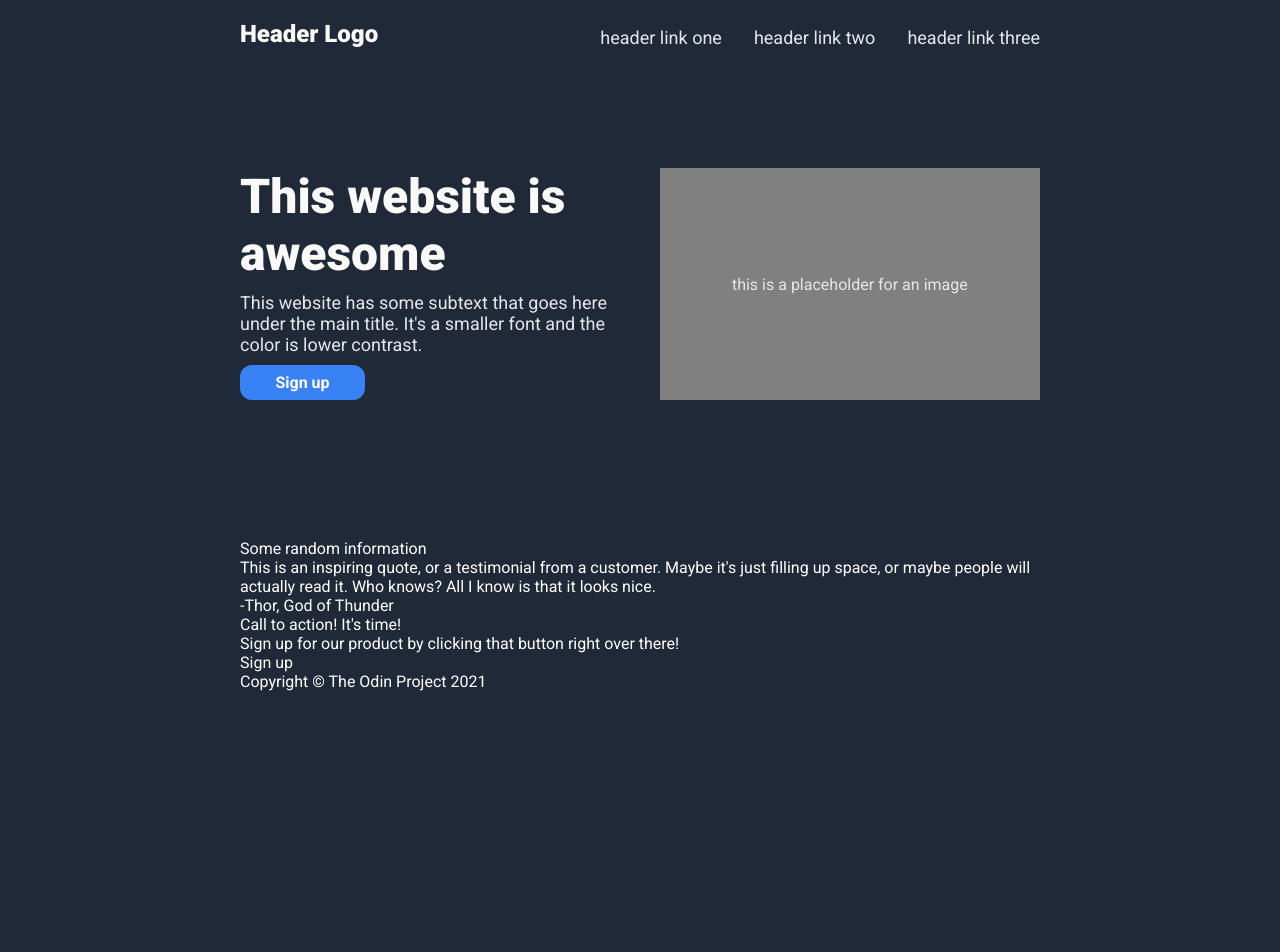
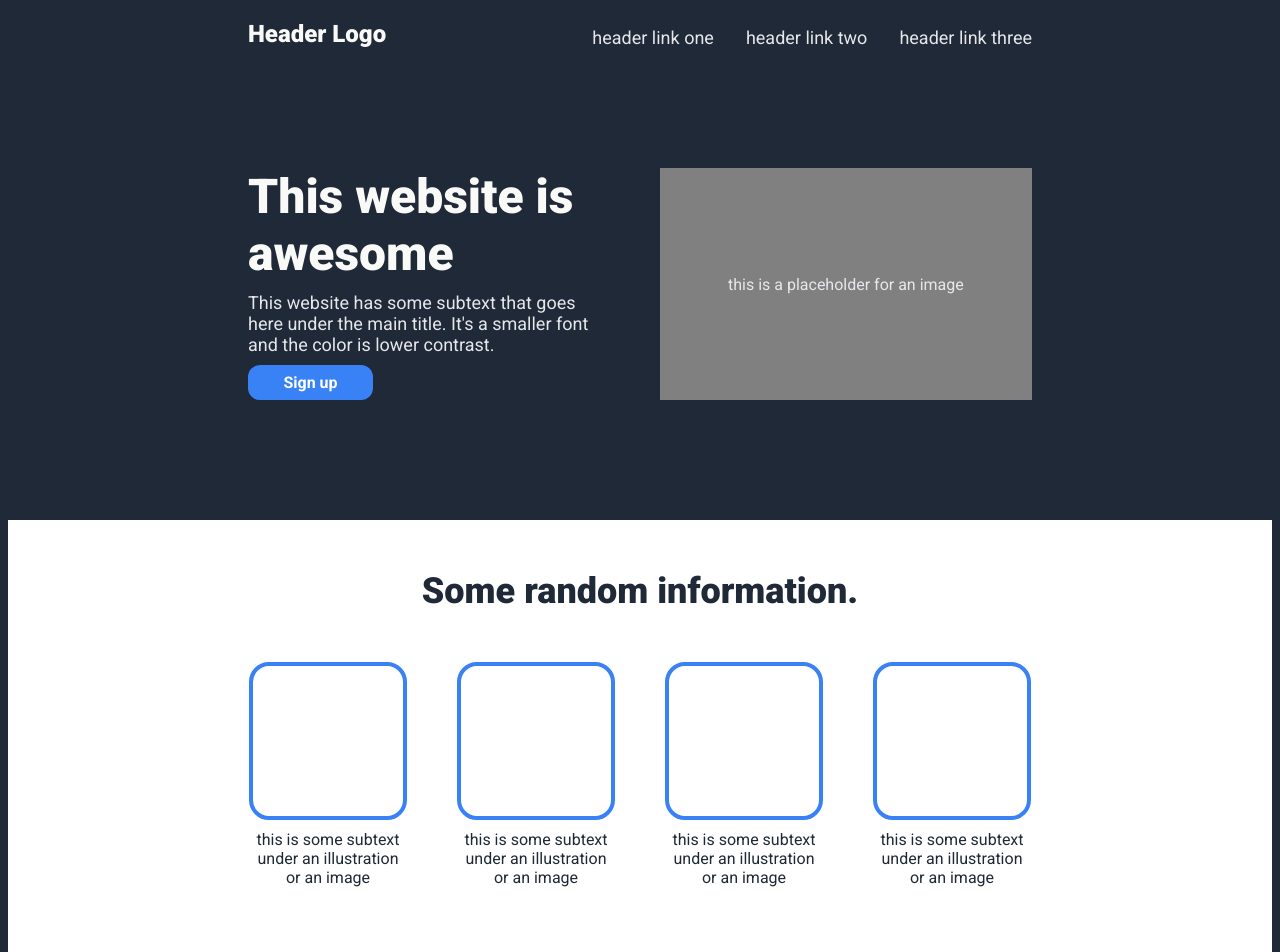
Before and after one commit to nicholaslindsey/odinproject_landingpage, a plain HTML site: page index.html in a window 1280 px wide. Shown: the top 952 px of the page. Before the commit the page ends 800 px from the top, so only its background shows below. Drawn offline with Linux system fonts and the light colour scheme.

Commit message:
Styled information part of page

```diff
--- a/index.html
+++ b/index.html
@@ -35,28 +35,26 @@
 
     </div>
 
-    <br>
-
     <div class="middle">
 
-        <div class="title">Some random information</div>
+        <div class="title">Some random information.</div>
 
         <div class="cards">
             <div class="card">
                 <div class="imagebox"></div>
-                <div class="caption"></div>
+                <div class="caption">this is some subtext under an illustration or an image</div>
             </div>
             <div class="card">
                 <div class="imagebox"></div>
-                <div class="caption"></div>
+                <div class="caption">this is some subtext under an illustration or an image</div>
             </div>
             <div class="card">
                 <div class="imagebox"></div>
-                <div class="caption"></div>
+                <div class="caption">this is some subtext under an illustration or an image</div>
             </div>
             <div class="card">
                 <div class="imagebox"></div>
-                <div class="caption"></div>
+                <div class="caption">this is some subtext under an illustration or an image</div>
             </div>
         </div>
     </div>
--- a/styles.css
+++ b/styles.css
@@ -1,11 +1,11 @@
 * {
-    font-family: roboto;
+    font-family: Roboto;
 }
 
 body {
     color: white;
     background-color: #1F2937;
-    margin: 0 240px;
+    /*margin: 0 240px;*/
 }
 
 /*1*/
@@ -13,7 +13,7 @@ body {
     display: flex;
     background-color: #1F2937;
     align-items: end;
-    margin: 20px 0;
+    margin: 20px 240px;
 }
 
 .logo {
@@ -44,6 +44,7 @@ body {
     align-items: top;
     justify-content: space-between;
     gap: 50px;
+    padding: 0 240px;
 }
 
 .leftside {
@@ -83,3 +84,54 @@ body {
     font-weight: 700;
     font-size: 16px;
 }
+
+/*3*/
+.middle {
+    background-color: white;
+    padding: 0 240px;
+    display: flex;
+    flex-direction: column;
+    justify-content: center;
+}
+
+.middle > * {
+    color: black;
+}
+
+.middle .title {
+    font-size: 36px;
+    font-weight: 900;
+    color: #1F2937;
+    text-align: center;
+    margin-top: 50px;
+}
+
+.cards {
+    display: flex;
+    justify-content: center;
+    align-items: center;
+    gap: 50px;
+    margin: 50px 0 150px 0;
+}
+
+.imagebox {
+    border: 4px solid #3882F6;
+    border-radius: 20px;
+    width: 150px;
+    height: 150px;
+}
+
+.card {
+    display: flex;
+    flex-direction: column;
+    justify-content: center;
+    align-items: center;
+}
+
+.caption {
+    width: 150px;
+    font-weight: 400;
+    text-align: center;
+    padding-top: 10px;
+    color: #1F2937;
+}
```
